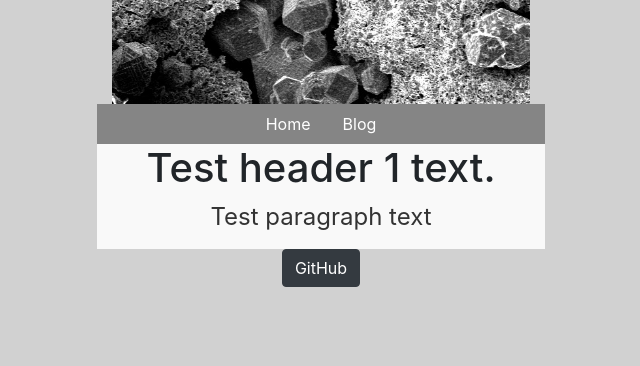
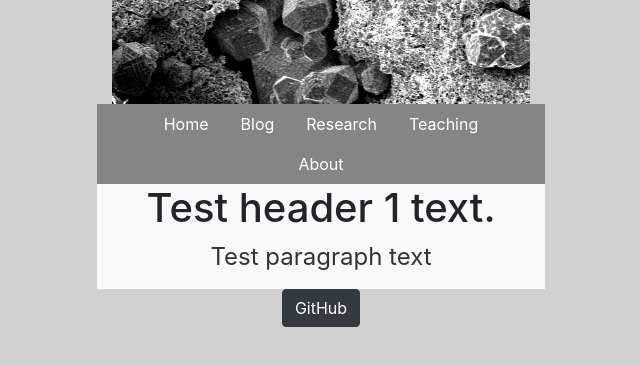
Before and after one commit to emilyripka/nano_NMR, a Jekyll site: the page built from index.html, in a window 1280 px wide. Shown: the top 366 px of the page, without its empty margins (127-767 px from the left). Built offline with Jekyll 4.4.1, drawn with Linux system fonts in a browser that asks for light colours.

Commit message:
adding sections

```diff
--- a/_layouts/default.html
+++ b/_layouts/default.html
@@ -36,6 +36,15 @@
                    <li class="nav-item">
                       <a class="nav-link" href="/nano_NMR/blog/" style='color:#ffffff'>Blog</a>
                    </li>
+                   <li class="nav-item">
+                      <a class="nav-link" href="/nano_NMR/research/" style='color:#ffffff'>Research</a>
+                   </li>
+                   <li class="nav-item">
+                      <a class="nav-link" href="/nano_NMR/teaching/" style='color:#ffffff'>Teaching</a>
+                   </li>
+                   <li class="nav-item">
+                      <a class="nav-link" href="/nano_NMR/about/" style='color:#ffffff'>About</a>
+                   </li>
                 </ul>
 	     </div>
 	     <div class='col-sm-3'>
--- /dev/null
+++ b/about/index.html
@@ -0,0 +1,5 @@
+---
+layout: default
+title: About Me
+---
+<h1>{{ page.title }}</h1>
--- /dev/null
+++ b/research/index.html
@@ -0,0 +1,5 @@
+---
+layout: default
+title: Nano NMR Research
+---
+<h1>{{ page.title }}</h1>
--- /dev/null
+++ b/teaching/index.html
@@ -0,0 +1,5 @@
+---
+layout: default
+title: Teaching
+---
+<h1>{{ page.title }}</h1>
```
